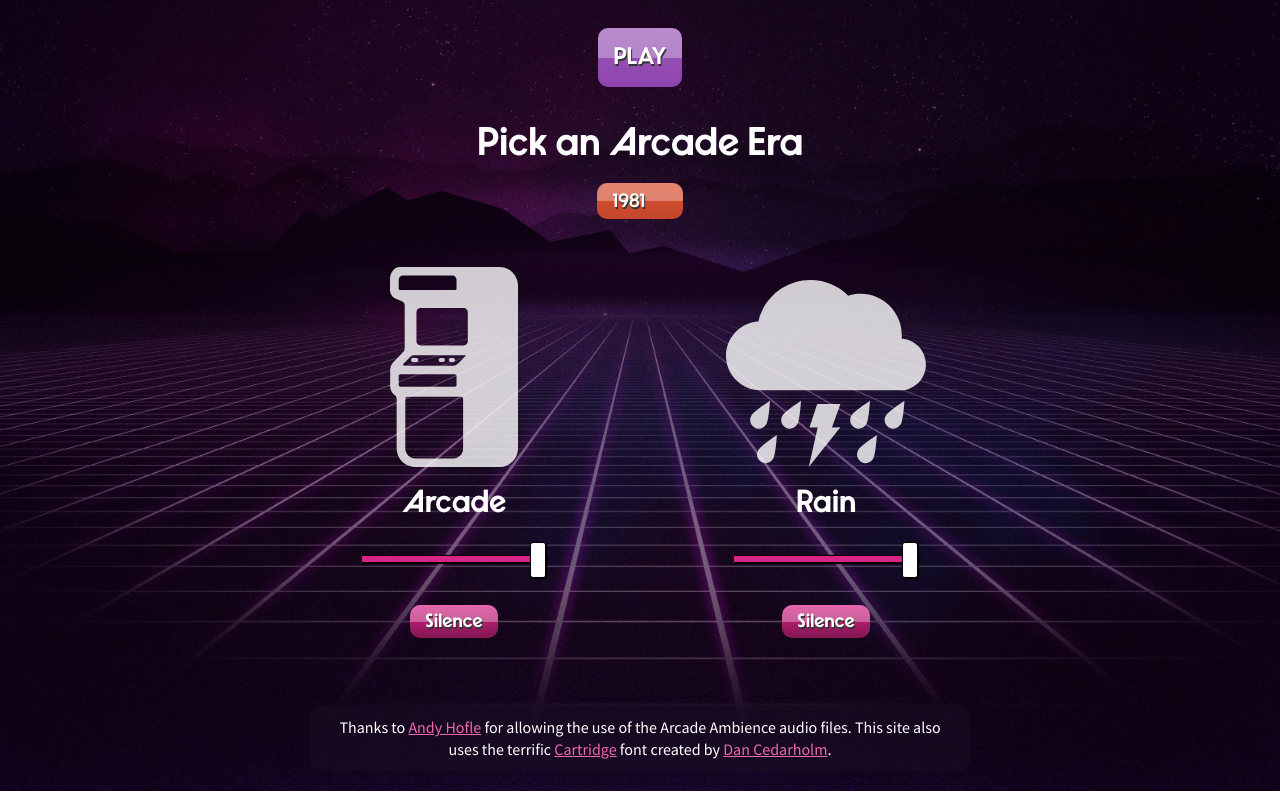
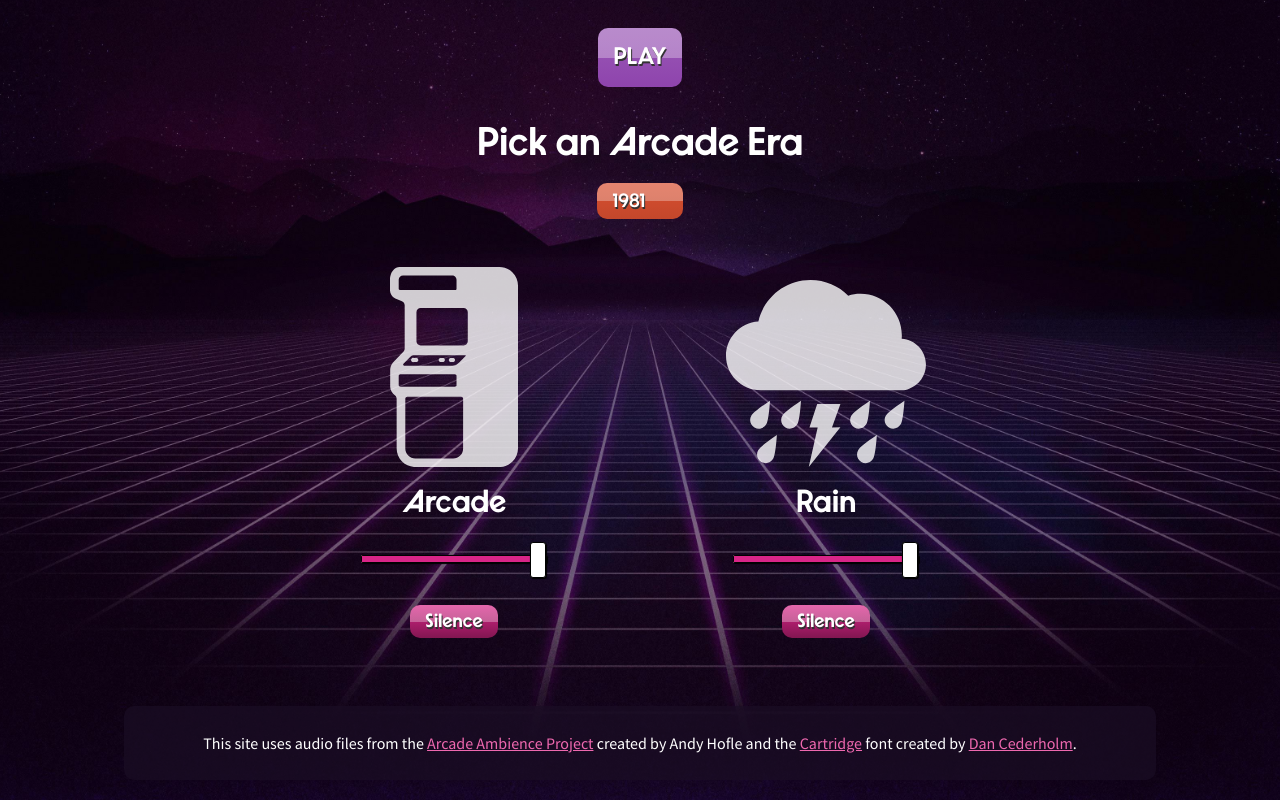
Before and after one commit to aapljack/rainy-arcade, a React (Create React App) app: page / in a window 1280 px wide. Shown: the part 240-1040 px from the top of the page. Built offline with nearby package versions, Linux system fonts and the light colour scheme; some icons are missing.

Commit message:
Revised the footer.

```diff
--- a/src/App.scss
+++ b/src/App.scss
@@ -254,7 +254,7 @@ input[type=range]::-moz-range-thumb {
 
 // Footer
 footer {
-  background-color: rgba(#1b0e24, .5);
+  background-color: rgba(#1b0e24, .7);
   font-size: .9rem;
   line-height: 1.4;
   margin: 20px -20px 0;
@@ -265,7 +265,4 @@ footer {
     margin: 20px 0;
     width: 80%;
   }
-  @media screen and (min-width: 992px) {
-    width: 50%;
-  }
 }
--- a/src/components/arcadeAudio.jsx
+++ b/src/components/arcadeAudio.jsx
@@ -60,7 +60,9 @@ function ArcadeAudio() {
           icon={rainIcon}
         />
       </main>
-      <footer>Thanks to <a href="http://arcade.hofle.com/" target="_blank" rel="noreferrer">Andy Hofle</a> for allowing the use of the Arcade Ambience audio files. This site also uses the terrific <a href="https://simplebits.com/collections/fonts/products/cartridge-font" target="_blank" rel="noreferrer">Cartridge</a> font created by <a href="https://simplebits.com/" target="_blank" rel="noreferrer">Dan Cedarholm</a>.</footer>
+      <footer>
+        <p>This site uses audio files from the <a href="http://arcade.hofle.com/" target="_blank" rel="noreferrer">Arcade Ambience Project</a> created by Andy Hofle and the <a href="https://simplebits.com/collections/fonts/products/cartridge-font" target="_blank" rel="noreferrer">Cartridge</a> font created by <a href="https://simplebits.com/" target="_blank" rel="noreferrer">Dan Cederholm</a>.</p>
+      </footer>
     </>
   )
 };
```
